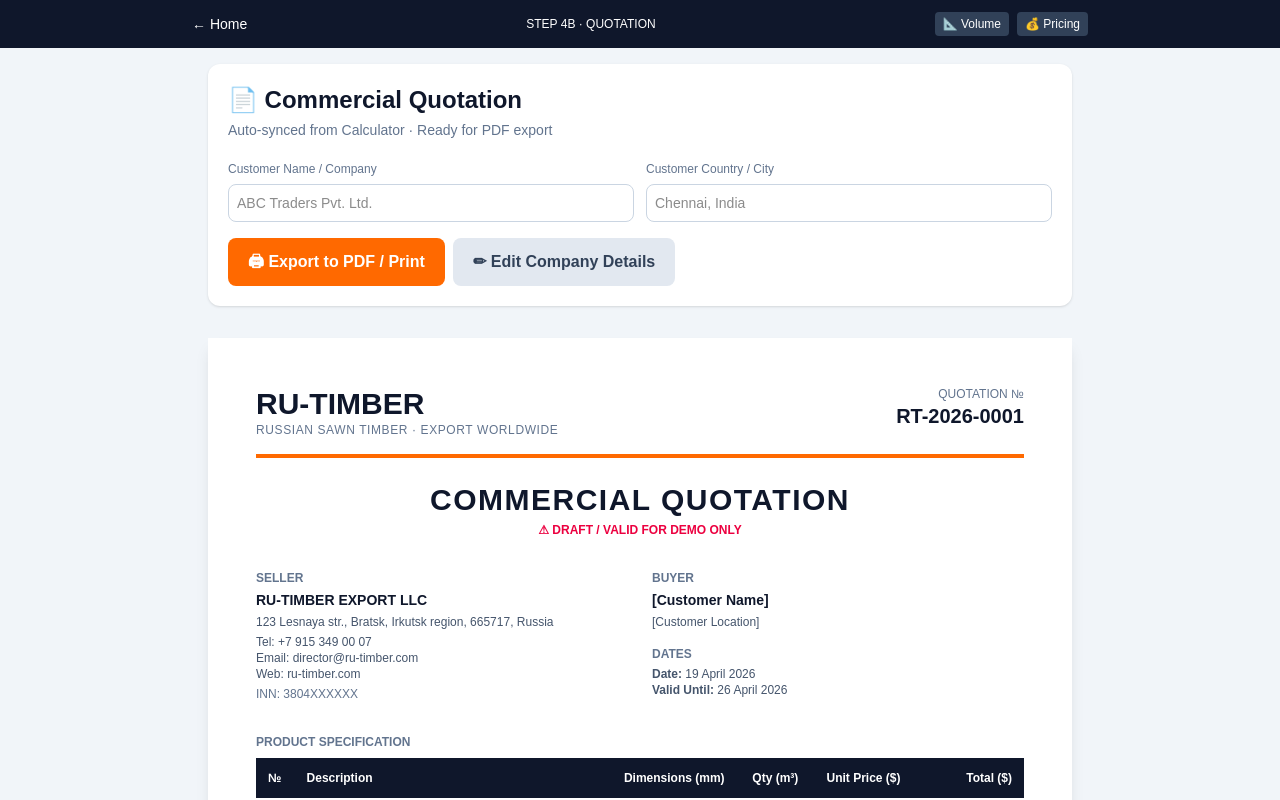
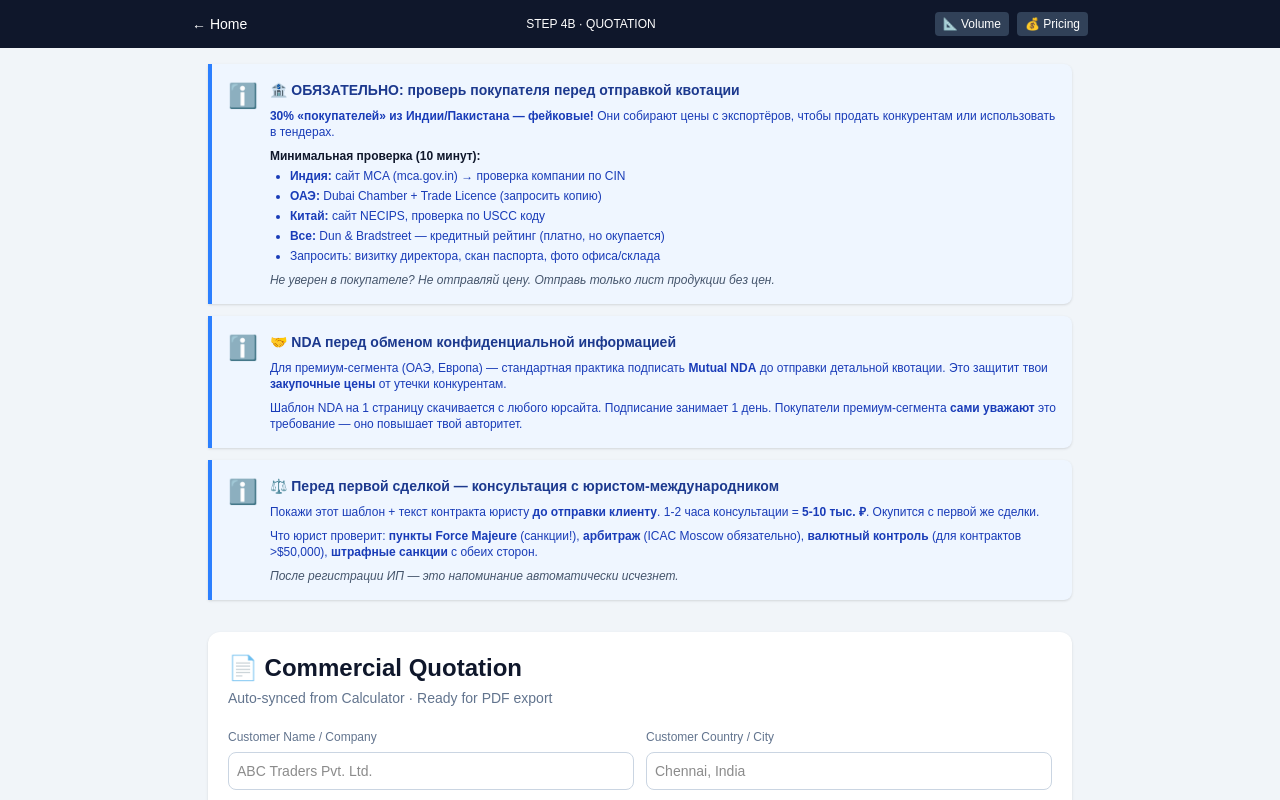
Before and after one commit to ru-timber-export/b2b-export, a Next.js app: page /calculator/quotation in a window 1280 px wide. Shown: the top 800 px of the page. Built offline with nearby package versions, Linux system fonts and the light colour scheme.

Commit message:
B3.4: Quotation reminders (KYC, NDA, lawyer)

```diff
--- a/src/app/calculator/quotation/page.js
+++ b/src/app/calculator/quotation/page.js
@@ -9,6 +9,7 @@ import {
   PACKAGING_SURCHARGE,
   FREIGHT_PRESETS,
 } from "../../context/DealContext";
+import Reminder from "../../components/Reminder";
 
 // 💼 Демо-реквизиты компании (потом поменяете на реальные)
 const DEFAULT_COMPANY = {
@@ -75,7 +76,7 @@ const ROUTE_PORTS = {
 };
 
 export default function QuotationPage() {
-  const { deal, isLoaded } = useDeal();
+  const { deal, seller, isLoaded } = useDeal();
   const [company, setCompany] = useState(DEFAULT_COMPANY);
   const [editMode, setEditMode] = useState(false);
   const [customerName, setCustomerName] = useState("");
@@ -217,7 +218,66 @@ export default function QuotationPage() {
             </div>
           </div>
         </header>
+{/* 🆕 B3.4: Reminders block (скрыто при печати) */}
+        <div className="max-w-4xl mx-auto p-4 space-y-3 print:hidden">
+          {/* 🔴 KYC проверка покупателя — КРИТИЧНО */}
+          <Reminder
+            id="kyc_customer_check"
+            type="critical"
+            title="🏦 ОБЯЗАТЕЛЬНО: проверь покупателя перед отправкой квотации"
+            dismissible={false}
+          >
+            <p className="mb-2">
+              <strong>30% «покупателей» из Индии/Пакистана — фейковые!</strong> Они собирают цены с экспортёров, чтобы продать конкурентам или использовать в тендерах.
+            </p>
+            <p className="font-bold text-slate-900 mb-1">Минимальная проверка (10 минут):</p>
+            <ul className="list-disc ml-5 text-xs space-y-1">
+              <li><strong>Индия:</strong> сайт MCA (mca.gov.in) → проверка компании по CIN</li>
+              <li><strong>ОАЭ:</strong> Dubai Chamber + Trade Licence (запросить копию)</li>
+              <li><strong>Китай:</strong> сайт NECIPS, проверка по USCC коду</li>
+              <li><strong>Все:</strong> Dun &amp; Bradstreet — кредитный рейтинг (платно, но окупается)</li>
+              <li>Запросить: визитку директора, скан паспорта, фото офиса/склада</li>
+            </ul>
+            <p className="text-xs mt-2 italic text-slate-600">
+              Не уверен в покупателе? Не отправляй цену. Отправь только лист продукции без цен.
+            </p>
+          </Reminder>
 
+          {/* 🟡 NDA — Warning */}
+          <Reminder
+            id="nda_before_quote"
+            type="warning"
+            title="🤝 NDA перед обменом конфиденциальной информацией"
+            dismissible={true}
+          >
+            <p>
+              Для премиум-сегмента (ОАЭ, Европа) — стандартная практика подписать <strong>Mutual NDA</strong> до отправки детальной квотации. Это защитит твои <strong>закупочные цены</strong> от утечки конкурентам.
+            </p>
+            <p className="text-xs mt-2">
+              Шаблон NDA на 1 страницу скачивается с любого юрсайта. Подписание занимает 1 день. Покупатели премиум-сегмента <strong>сами уважают</strong> это требование — оно повышает твой авторитет.
+            </p>
+          </Reminder>
+
+          {/* 🟢 Юрист (показывается только до регистрации ИП) */}
+          {!seller?.registered && (
+            <Reminder
+              id="lawyer_before_first_deal"
+              type="tip"
+              title="⚖️ Перед первой сделкой — консультация с юристом-международником"
+              dismissible={true}
+            >
+              <p>
+                Покажи этот шаблон + текст контракта юристу <strong>до отправки клиенту</strong>. 1-2 часа консультации = <strong>5-10 тыс. ₽</strong>. Окупится с первой же сделки.
+              </p>
+              <p className="text-xs mt-2">
+                Что юрист проверит: <strong>пункты Force Majeure</strong> (санкции!), <strong>арбитраж</strong> (ICAC Moscow обязательно), <strong>валютный контроль</strong> (для контрактов &gt;$50,000), <strong>штрафные санкции</strong> с обеих сторон.
+              </p>
+              <p className="text-xs mt-2 italic text-slate-600">
+                После регистрации ИП — это напоминание автоматически исчезнет.
+              </p>
+            </Reminder>
+          )}
+        </div>
         {/* Controls (hidden in print) */}
         <div className="max-w-4xl mx-auto p-4 print:hidden">
           <div className="bg-white rounded-xl p-5 shadow-sm">
```
